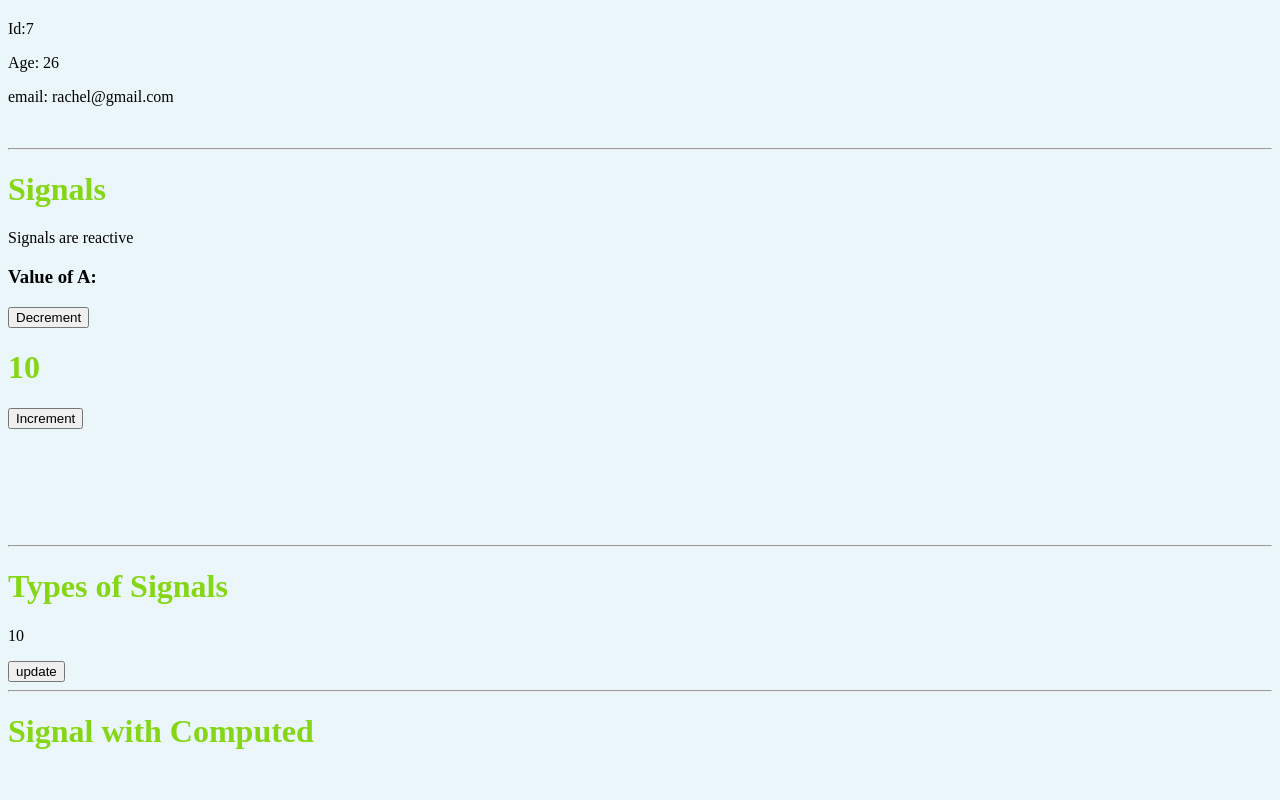
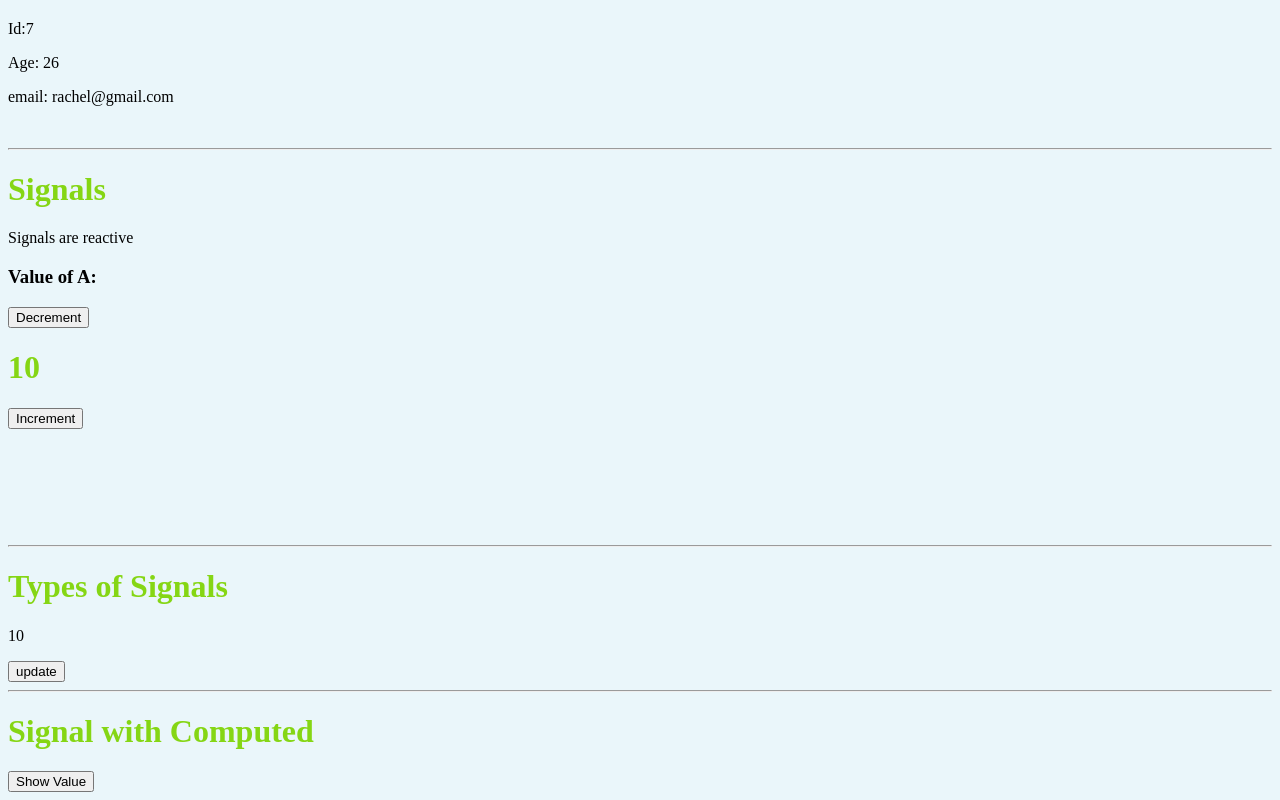
Before and after one commit to BeaulaEkka/angular-firstapp, an Angular app: page / in a window 1280 px wide. Shown: the part 4499-5299 px from the top of the page. Built offline with nearby package versions, Linux system fonts and the light colour scheme.

Commit message:
feat: add showValue function and button for computed signal display in app component

```diff
--- a/src/app/app.component.html
+++ b/src/app/app.component.html
@@ -186,6 +186,7 @@
 <button (click)="updateSignal()">update</button>
 <hr>
 <h1>Signal with Computed</h1>
+<button (click)="showValue()">Show Value</button>
 
 
 
--- a/src/app/app.component.ts
+++ b/src/app/app.component.ts
@@ -116,6 +116,11 @@
     this.data.update((val) => val + 1);
   }
 
+  // computed signal
+  showValue() {
+    console.log("computed value ", this.z);
+  }
+
   getName(event: Event) {
     console.log("event ", event);
     const val = (event.target as HTMLInputElement).value;
```
